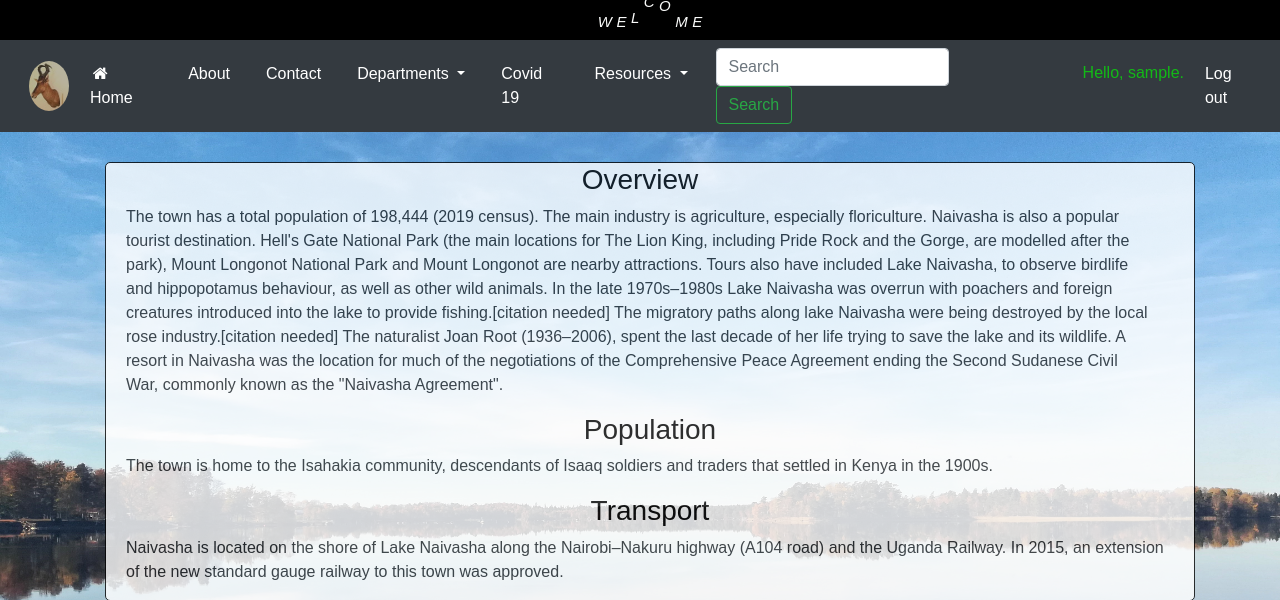
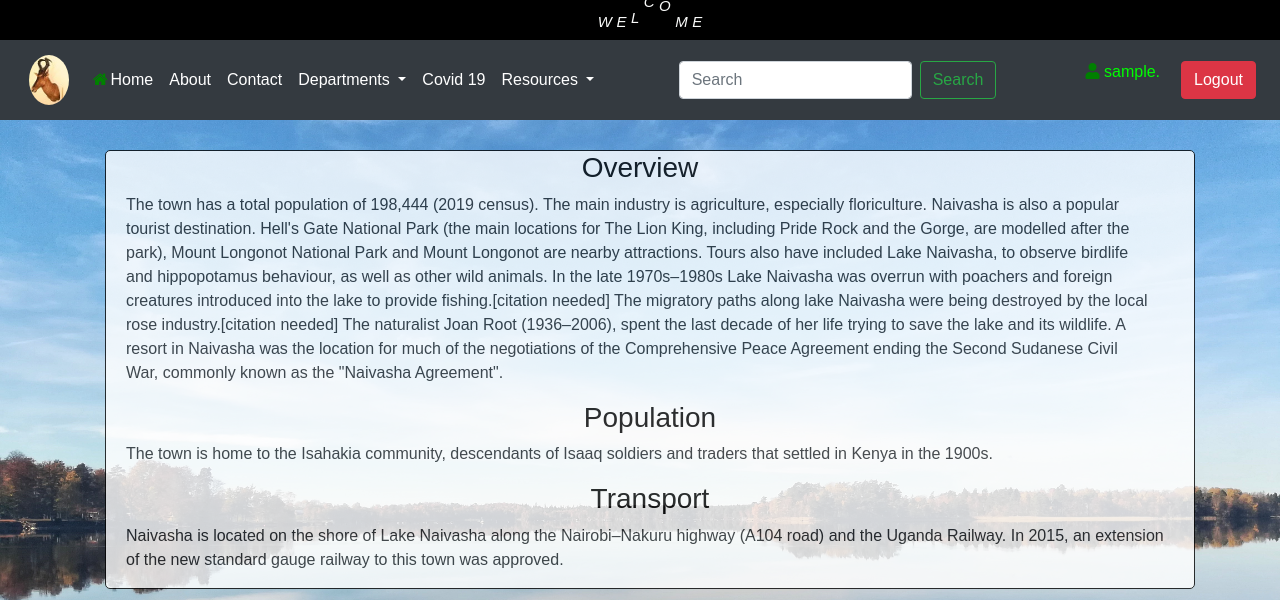
Before and after one commit to codingkemboi/Naivasha-website, a Django app: page /about/ in a window 1280 px wide. Shown: the top 600 px of the page. Run offline with Django 3.2, Linux system fonts and the light colour scheme; the visitor is signed in with stand-in values (Sample User, id 1); some libraries are stand-ins or nearby versions.

Commit message:
changed the navbar and logo.

```diff
--- a/runtime.txt
+++ b/runtime.txt
@@ -1 +1 @@
-python-3.9.2
+python-3.9.6
--- a/static/kongoni/css/base.css
+++ b/static/kongoni/css/base.css
@@ -24,8 +24,6 @@ body {
   padding-bottom: 10px;
   padding-left: 20px;
   position: relative;
-  margin-left: -10px;
-  margin-right: -10px;
   font-family: "Poppins", sans-serif;
   top: 0px;
   height: 40px;
@@ -62,22 +60,23 @@ body {
   .navbar .nav-item .dropdown-menu{ margin-top:0; }
 }
 /* ============ desktop view .end// ============ */
-.navbar a:hover {
-  background-color: rgba(248, 6, 6, 0.822);
+/*.navbar .nav-item a:hover {
+  background-color: red;
   border-radius: 10px;
-}
+}*/
+
 .dropdown-menu a:hover {
   background-color: rgb(6, 221, 250);
 }
 .nav-item {
-  margin-right: 20px;
-  color: white;
+
   }
   .navbar-dark .navbar-nav .nav-link {
     color: white;
 }
-
-
+.noHover{
+  pointer-events: none;
+}
 
 /* chatbox style*/
 .chatBoxContainer {
--- a/templates/kongoni/base.html
+++ b/templates/kongoni/base.html
@@ -19,7 +19,7 @@
 
       <link rel="stylesheet" href="https://use.fontawesome.com/releases/v5.6.1/css/all.css" integrity="sha384-gfdkjb5BdAXd+lj+gudLWI+BXq4IuLW5IT+brZEZsLFm++aCMlF1V92rMkPaX4PP" crossorigin="anonymous">
 
-      <link rel="icon" href="{% static 'kongoni/images/base/logo.jpg' %}" type="image/icon type" >
+      <link rel="icon" href="{% static 'kongoni/images/base/logo.png' %}" type="image/icon type" >
     <title>Naivasha Sub-County</title>
     <link rel="stylesheet" href="{% static 'kongoni/css/base.css' %}">
 
@@ -27,10 +27,15 @@
     <!-- Load an icon library -->
   <link rel="stylesheet" href="https://cdnjs.cloudflare.com/ajax/libs/font-awesome/4.7.0/css/font-awesome.min.css">
 
-
   <style>
   .green-color {
   color:green;
+  }
+  .red-color {
+    color: red;
+  }
+  .yellow-color {
+    color: yellow;
   }
   </style>
 
@@ -47,7 +52,6 @@
       <span style="--i:5">o</span>
       <span style="--i:6">m</span>
       <span style="--i:7">e</span>
-
     </div>
 
 
@@ -60,7 +64,7 @@
   <!--navbar-->
 
   <nav class="navbar navbar-expand-lg navbar-dark bg-dark sticky-top" style="color:white;" >
-    <a class="btn disabled" class="navbar-brand" href="#">
+    <a class='btn noHover' class="navbar-brand" href="#">
       <img src="{% static 'kongoni/images/base/logo.jpg' %}"
          alt="Kongoni logo" height="50px" width="40px"
           style="
@@ -69,7 +73,7 @@
     </a>
     <ul class="navbar-nav mr-auto">
       <li class="nav-item">
-        <a class="nav-link active" href="{% url 'kongoni_web:home' %}"><i class="fa fa-fw fa-home"></i>Home</a>
+        <a class="nav-link active" href="{% url 'kongoni_web:home' %}"><i class="fa fa-fw fa-home green-color"></i>Home</a>
       </li>
     </ul>
 
@@ -143,19 +147,25 @@
           </li>
         </ul>
 
-        <ul class="navbar-nav d-flex" class="d-flex justify-content-between">
+        <ul class="navbar-nav d-flex" >
 
 
             {% if user.is_authenticated %}
-            <li class="nav-item"></li>
-              <a class="btn disabled" class="nav-link" href="/" style="float: right; color: rgb(1, 253, 1);">Hello, {{ user.username }}.</a>
-              <a class="nav-link" href="{% url 'users:logout' %}">Log out</a>
-            </li>
+                <li class="nav-item" >
+                  <a class='btn noHover' class="nav-link" href="/" style="color: rgb(1, 253, 1);"><i class="fas fa-user green-color"></i> {{ user.username }}.</a>
+                </li>
+                <li class="nav-item">
+                  <a class="nav-link"  href="{% url 'users:logout' %}"><button type="button" class="btn btn-danger">Logout</button></a>
+                </li>
             {% else %}
-            <li class="nav-item">
-            <a class="nav-link" href="{% url 'users:register' %}" style="float:right">Sign up</a>
-            <a class="nav-link" href="{% url 'users:login' %}" style="float:right"><i class="fa fa-user green-color"></i> Login</a>
-            </li>
+
+                <li class="nav-item">
+                  <a class="nav-link"  href="{% url 'users:login' %}"><button type="button" class="btn btn-success">Login</button></a>
+                  </li>
+
+                <li class="nav-item">
+                  <a class="nav-link"  href="{% url 'users:register' %}"><button type="button" class="btn btn-warning">Sign up</button></a>
+                </li>
             {% endif %}
 
         </ul>
@@ -271,4 +281,7 @@
 <script src="https://cdn.jsdelivr.net/npm/bootstrap@5.0.0-beta2/dist/js/bootstrap.bundle.min.js" integrity="sha384-b5kHyXgcpbZJO/tY9Ul7kGkf1S0CWuKcCD38l8YkeH8z8QjE0GmW1gYU5S9FOnJ0" crossorigin="anonymous"></script>
 <script src="https://ajax.googleapis.com/ajax/libs/jquery/3.3.1/jquery.min.js"></script>
 <script type="text/javascript" src="{% static 'kongoni/javascript/js/base.js' %}"> </script>
+
+
+
 </html>
```
Also changed, not shown: static/kongoni/images/base/logo.png (added), static/kongoni/javascript/js/base.js (line endings or trailing spaces).
